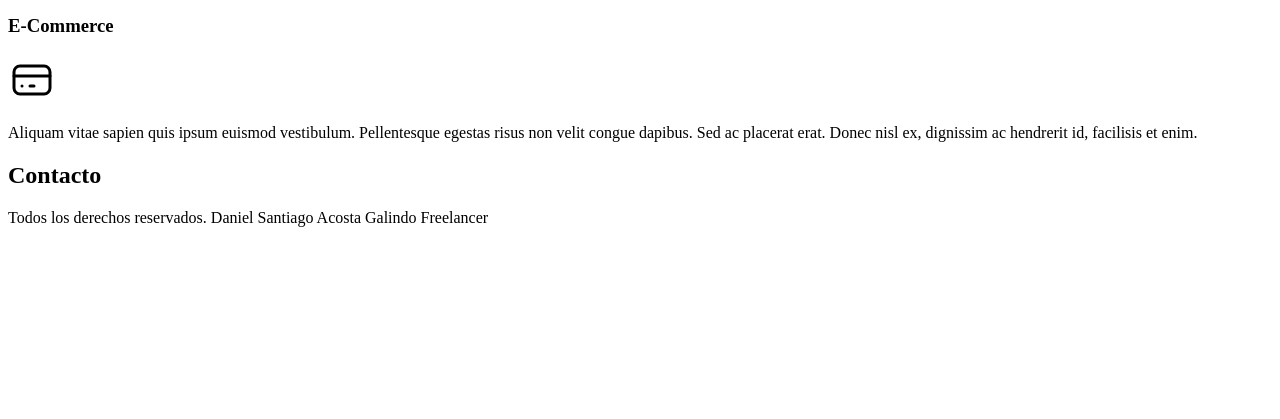
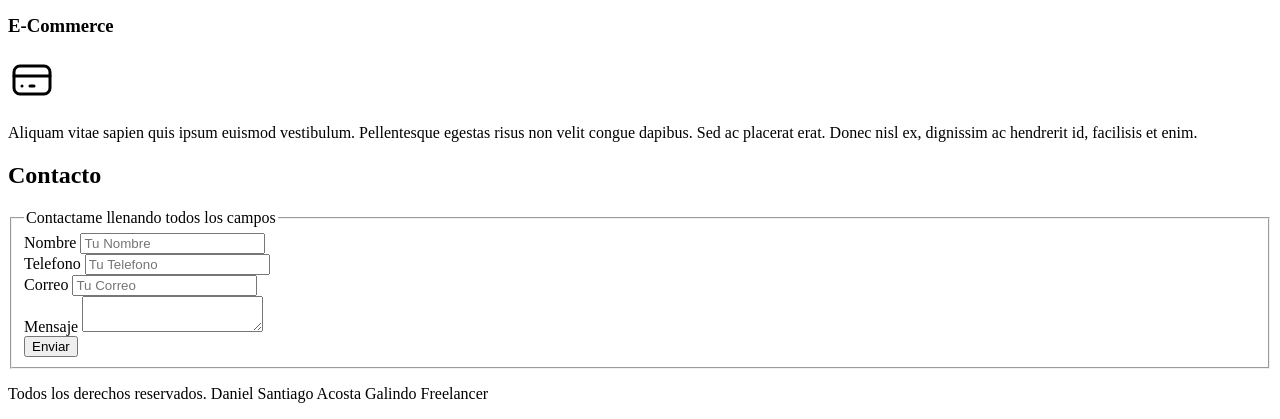
Before and after one commit to Daniel-Santiago-Acosta-1013/sitio_freelancer, a plain HTML site: page index.html in a window 1280 px wide. Shown: the part 1507-1926 px from the top of the page. Before the commit the page ends 1750 px from the top, so only its background shows below. Drawn offline with Linux system fonts and the light colour scheme.

Commit message:
maquetando formulario

```diff
--- a/index.html
+++ b/index.html
@@ -98,6 +98,38 @@
 
     <section>
         <h2>Contacto</h2>
+
+        <form action="">
+            <fieldset>
+
+                <legend>Contactame llenando todos los campos</legend>
+
+                <div>
+                    <label>Nombre</label>
+                    <input type="text" placeholder="Tu Nombre">
+                </div>
+
+                <div>
+                    <label>Telefono</label>
+                    <input type="text" placeholder="Tu Telefono">
+                </div>
+
+                <div>
+                    <label>Correo</label>
+                    <input type="text" placeholder="Tu Correo">
+                </div>
+
+                <div>
+                    <label>Mensaje</label>
+                    <textarea></textarea>
+                </div>
+
+                <div>
+                    <input type="submit" value="Enviar">
+                </div>
+
+            </fieldset>
+        </form>
     </section>
 
     <footer>
```
